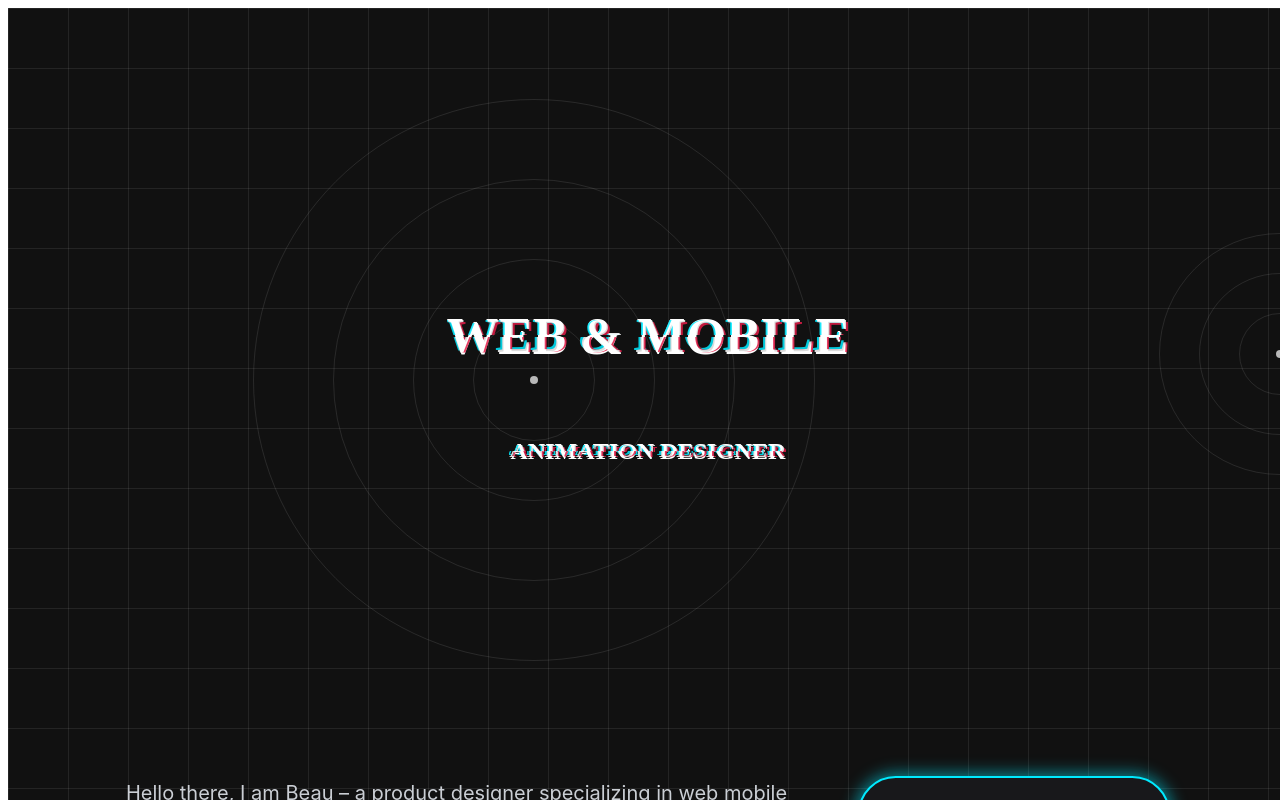
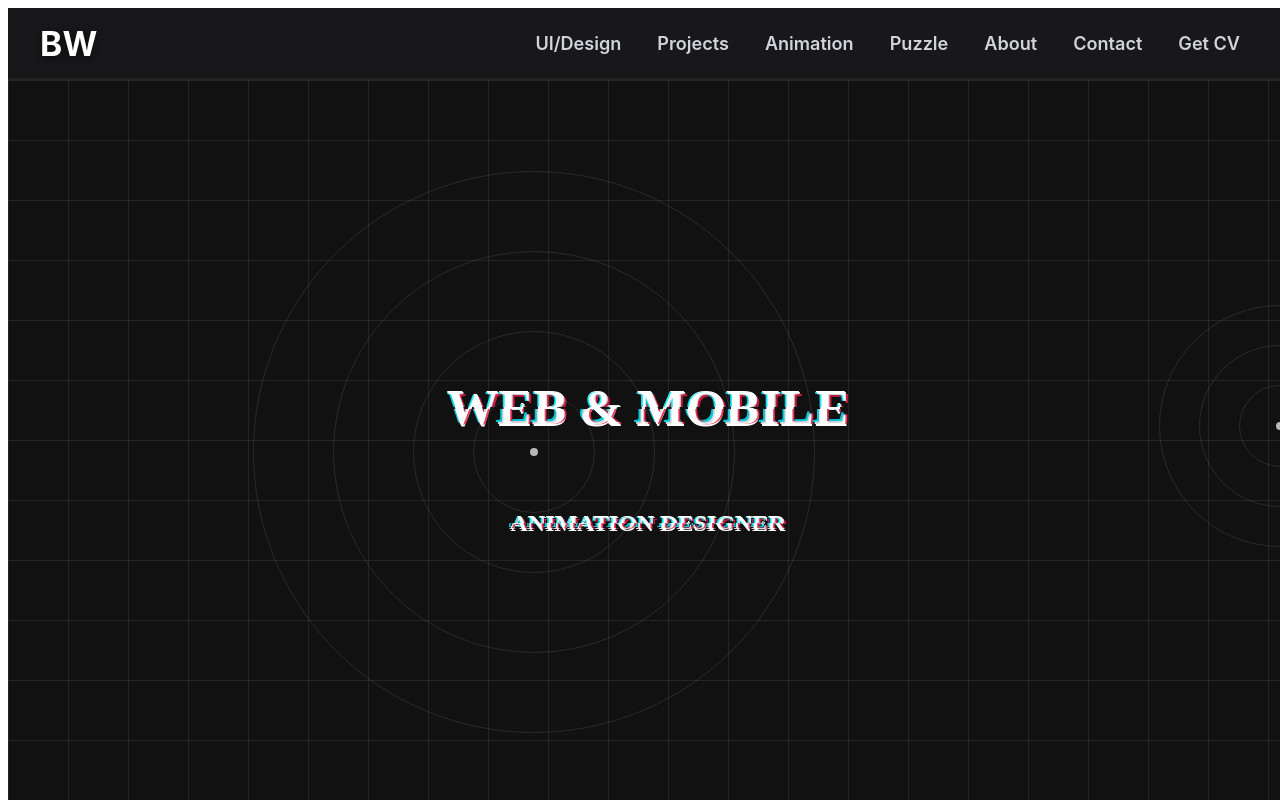
Before and after one commit to beauvault18/design_portfolio, an Angular app in the folder portfolio-app/: page / in a window 1280 px wide. Shown: the top 800 px of the page. Built offline with nearby package versions, Linux system fonts and the light colour scheme.

Commit message:
navigation bar

```diff
--- a/portfolio-app/src/app/home.component.html
+++ b/portfolio-app/src/app/home.component.html
@@ -1,3 +1,19 @@
+<!--
+  NAVIGATION BAR (TOP)
+-->
+<nav class="main-navbar">
+  <div class="navbar-logo">BW</div>
+  <ul class="navbar-links">
+    <li>UI/Design</li>
+    <li>Projects</li>
+    <li>Animation</li>
+    <li>Puzzle</li>
+    <li>About</li>
+    <li>Contact</li>
+    <li>Get CV</li>
+  </ul>
+</nav>
+
 <!--
   HERO SECTION: Full-screen, grid, radar rings, headline, subheadline, intro, CTA
 -->
--- a/portfolio-app/src/app/home.component.scss
+++ b/portfolio-app/src/app/home.component.scss
@@ -1,3 +1,47 @@
+// =============================
+// NAVIGATION BAR (TOP)
+// =============================
+.main-navbar {
+  width: 100vw;
+  height: 72px;
+  background: #18181b;
+  display: flex;
+  align-items: center;
+  justify-content: space-between;
+  padding: 0 48px 0 32px;
+  box-sizing: border-box;
+  border-bottom: 2px solid #222;
+  position: relative;
+  z-index: 10;
+}
+.navbar-logo {
+  font-family: 'Inter', 'Montserrat', 'Arial', sans-serif;
+  font-weight: 700;
+  font-size: 2.1rem;
+  color: #fff;
+  letter-spacing: 0.01em;
+  margin-right: 32px;
+  text-shadow: 0 2px 8px #000a;
+}
+.navbar-links {
+  display: flex;
+  align-items: center;
+  gap: 36px;
+  list-style: none;
+  margin: 0;
+  padding: 0;
+}
+.navbar-links li {
+  color: #d1d5db;
+  font-family: 'Inter', 'Montserrat', 'Arial', sans-serif;
+  font-weight: 600;
+  font-size: 1.13rem;
+  cursor: pointer;
+  transition: color 0.18s;
+}
+.navbar-links li:hover {
+  color: #fff;
+}
 // Removed orphaned .hero-headline block at top (duplicate, not needed)
 // =============================
 // GLOBAL STYLES
```
